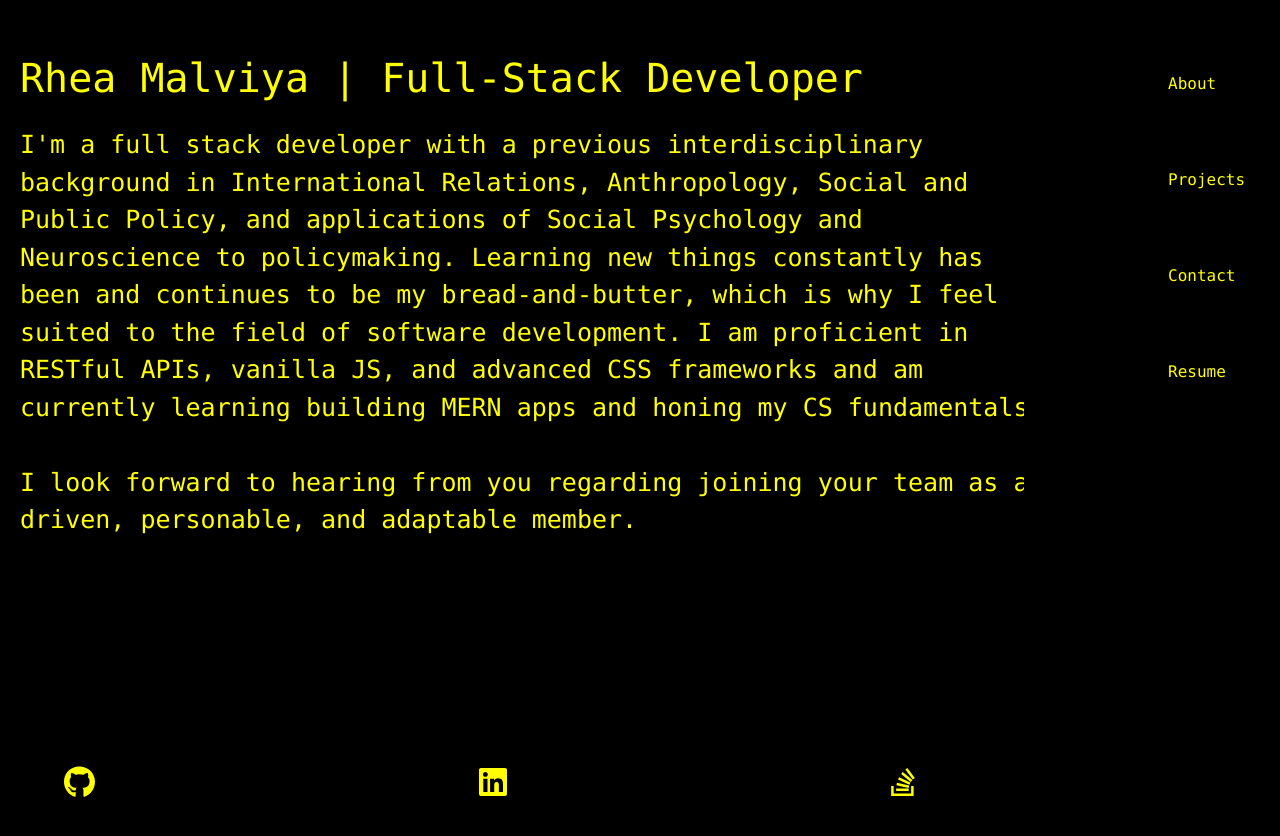
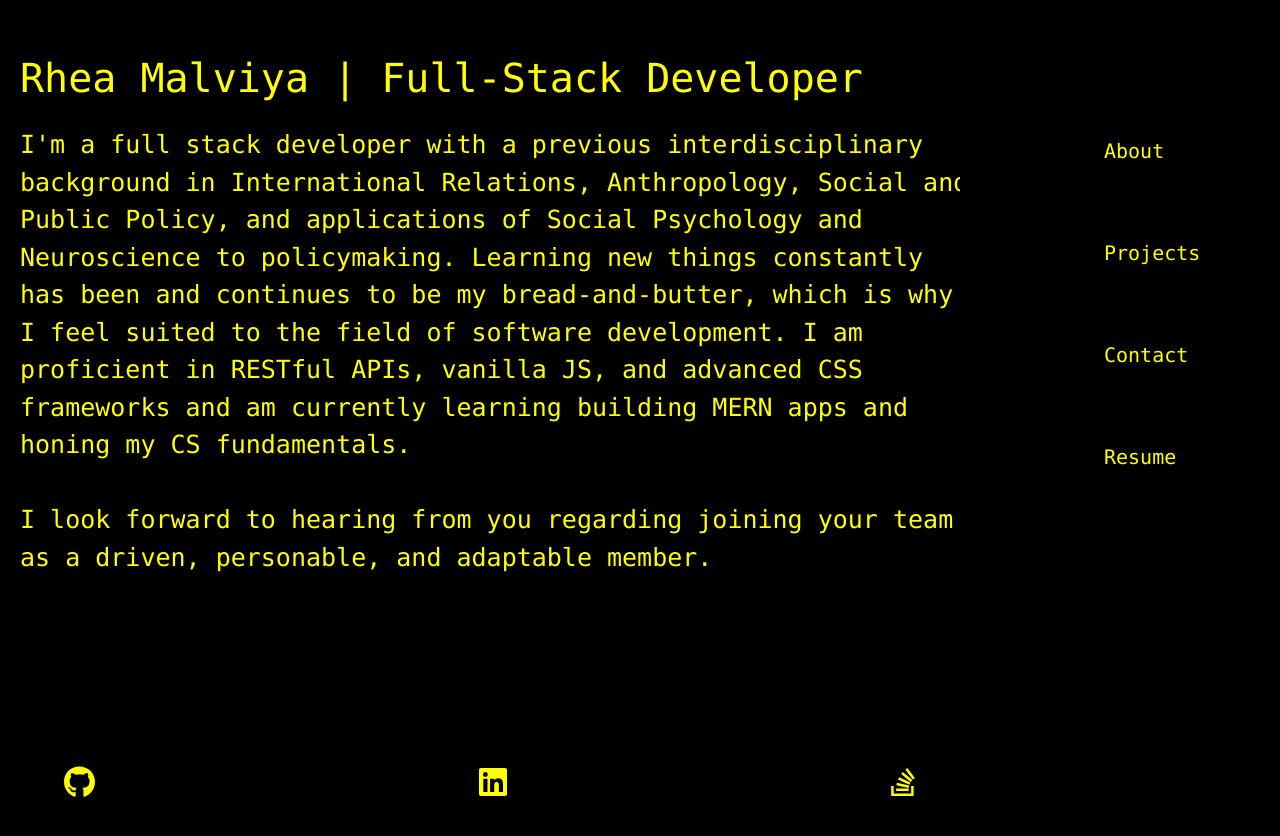
Before and after one commit to rheam97/rhea-react-portfolio, a React (Create React App) app: page / in a window 1280 px wide. Shown: the top 836 px of the page. Built offline with nearby package versions, Linux system fonts and the light colour scheme.

Commit message:
sizing and  animation edits

```diff
--- a/package.json
+++ b/package.json
@@ -13,6 +13,7 @@
     "@testing-library/user-event": "^13.5.0",
     "bootstrap": "^5.1.3",
     "react": "^18.0.0",
+    "react-animations": "^1.0.0",
     "react-bootstrap": "^2.2.3",
     "react-dom": "^18.0.0",
     "react-scripts": "5.0.1",
--- a/src/components/About/index.scss
+++ b/src/components/About/index.scss
@@ -4,7 +4,7 @@
   border-right: 0.15em solid yellow;
   white-space: nowrap;
   letter-spacing: 0;
-  animation: typing 3.5s steps(40, end), blink-caret 0.75s step-end infinite;
+  animation: typing 3.5s steps(30, end), blink-caret 0.75s step-end;
 }
 @keyframes typing {
   from {
@@ -27,6 +27,6 @@
 .bio {
   margin-left: 20px;
   font-size: 25px;
-  width: 80vw;
+  width:75vw;
   height: 70vh;
 }
--- a/src/components/Contact/index.js
+++ b/src/components/Contact/index.js
@@ -1,5 +1,6 @@
 import React, { useState } from "react";
 import {validateEmail} from '../../utils/helpers'
+import './index.scss'
 
 function Contact() {
   const [formState, setFormState] = useState({
--- a/src/components/Footer/index.js
+++ b/src/components/Footer/index.js
@@ -26,7 +26,7 @@ function Footer() {
         </a>
         <a
           className="icon"
-          href= 'https://www.linkedin.com/in/rhea-malviya/'
+          href= 'http://stackoverflow.com/u/rheanaomi'
           target="_blank" rel="noreferrer"
         >
           <FontAwesomeIcon icon="fa-brands fa-stack-overflow" size="2x" />
--- a/src/components/Projects/index.scss
+++ b/src/components/Projects/index.scss
@@ -1,9 +1,9 @@
 .projects {
   h1 {
-    text-align: center;
+    margin-left: 29vw;
   }
   .carousel {
-    margin-left: 30px;
+    margin-left: 0.5vw;
     width: 85vw;
     font-size: 20px;
     .item {
--- a/src/components/Resume/index.scss
+++ b/src/components/Resume/index.scss
@@ -13,11 +13,12 @@
         position: absolute;
         top: 50%;
         left: 50%;
-        transform: translate(-120%, 90%);
-        font-size: 20px;
+        transform: translate(-125%, 90%);
 
         h2{
-            transition: 400ms ease-in-out
+            font-size: 30px;
+            transition: 400ms ease-in-out;
+
         }
 
         h2:hover{
--- a/src/components/SideBar/index.scss
+++ b/src/components/SideBar/index.scss
@@ -6,14 +6,14 @@
     top: 0;
     right: 0;
     overflow-x: hidden;
-    padding-right: 5vw;
-    padding-top: 5vw;
+    margin-right: 5vw;
+    padding-top: 10vw;
 
     .nav-list{
         top: 35%;
         .nav-link {
             padding-bottom: 5vw;
-
+            font-size: 20px;
             }
     }
 
```
Also changed, not shown: src/components/Contact/index.scss (added), 1 other file (tests, documents, lock files or other folders).
